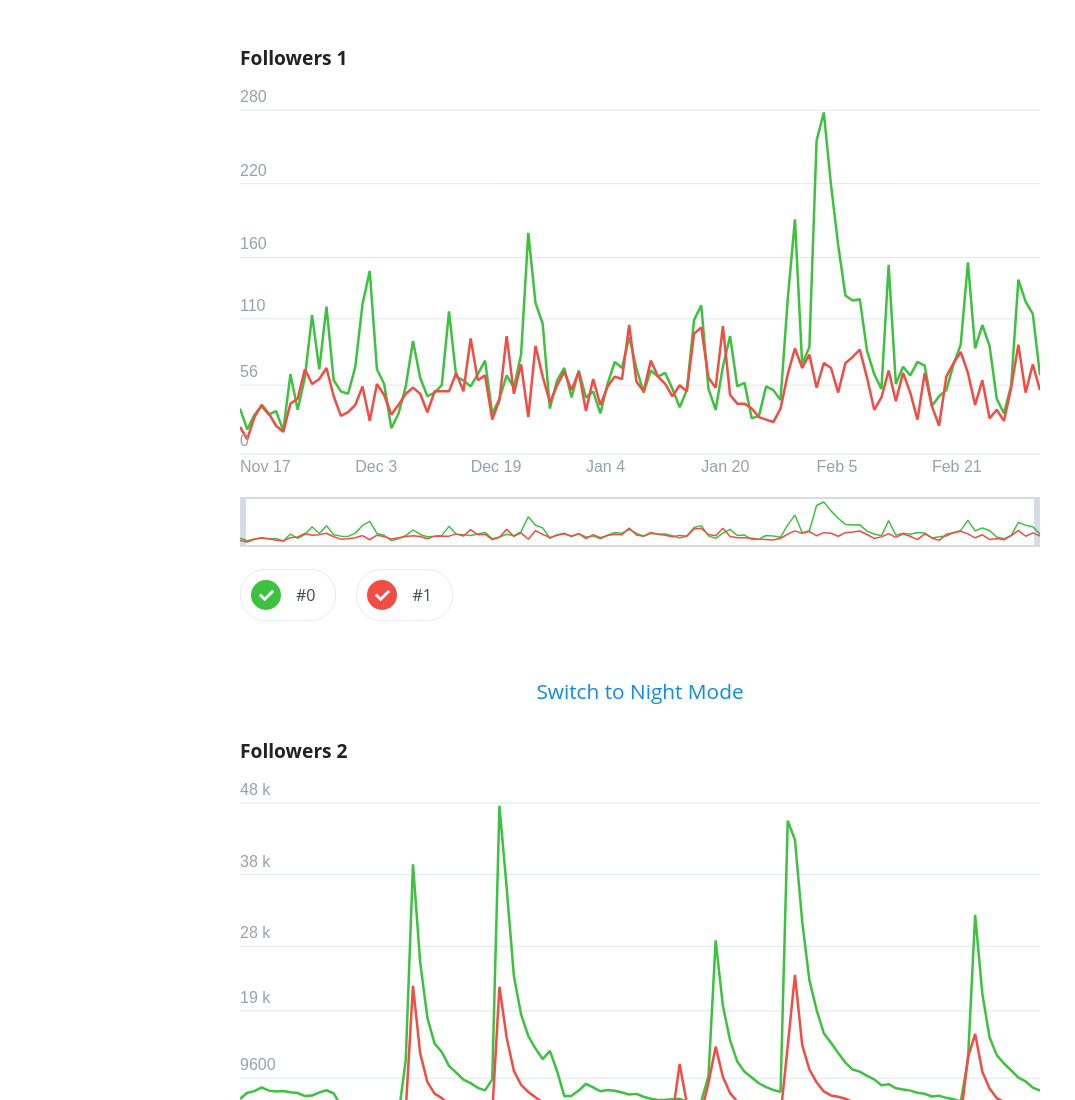
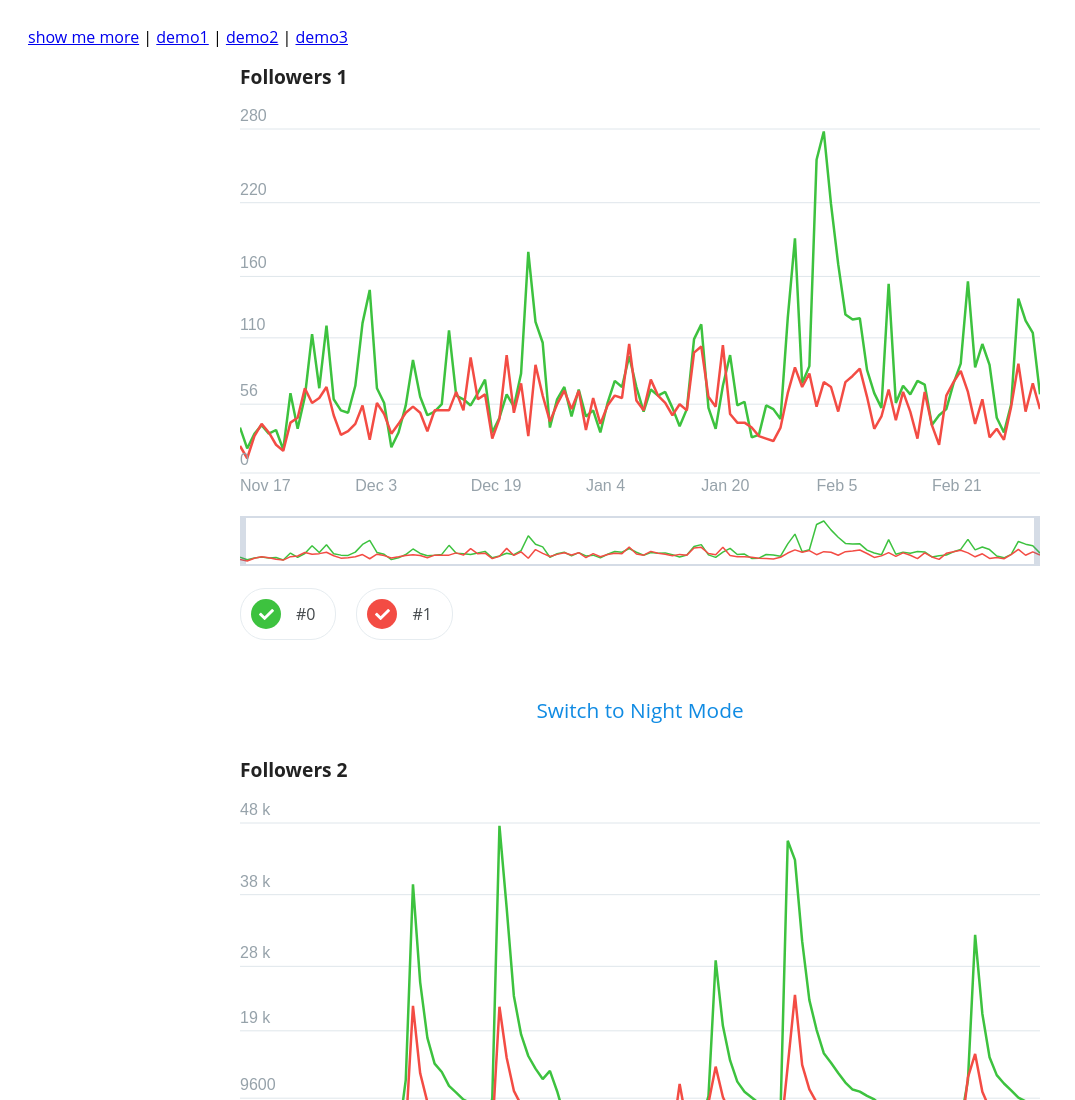
Before and after one commit to cheprasov/js-chart, a website: page demo/demo1.html in a window 1280 px wide. Shown: the top 1100 px of the page, without its empty margins (0-1075 px from the left). Drawn offline with Linux system fonts and the light colour scheme.

Commit message:
added links to demo

```diff
--- a/demo/demo1.html
+++ b/demo/demo1.html
@@ -7,6 +7,10 @@
     <title>Chart Demo 1</title>
 </head>
 <body>
+    <a href="https://github.com/cheprasov/js-telegram-chart">show me more</a>
+    | <a href="http://telegram-chart.cheprasov.com/demo1.html">demo1</a>
+    | <a href="http://telegram-chart.cheprasov.com/demo2.html">demo2</a>
+    | <a href="http://telegram-chart.cheprasov.com/demo3.html">demo3</a>
     <div id="id-telegram-chart-will-be-here"></div>
     <script src="demo1.bundle.js"></script>
 </body>
```
Also changed, not shown: demo/demo2.html (+4 -0 lines), demo/demo3.html (+4 -0 lines).
